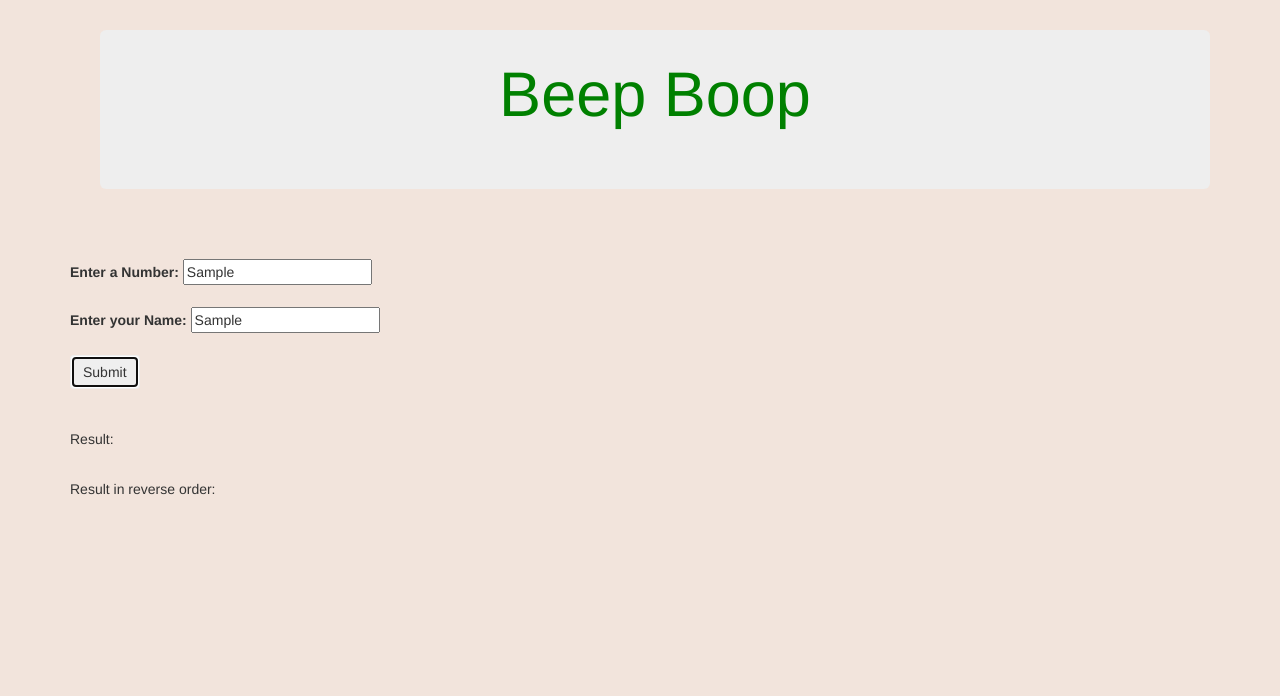
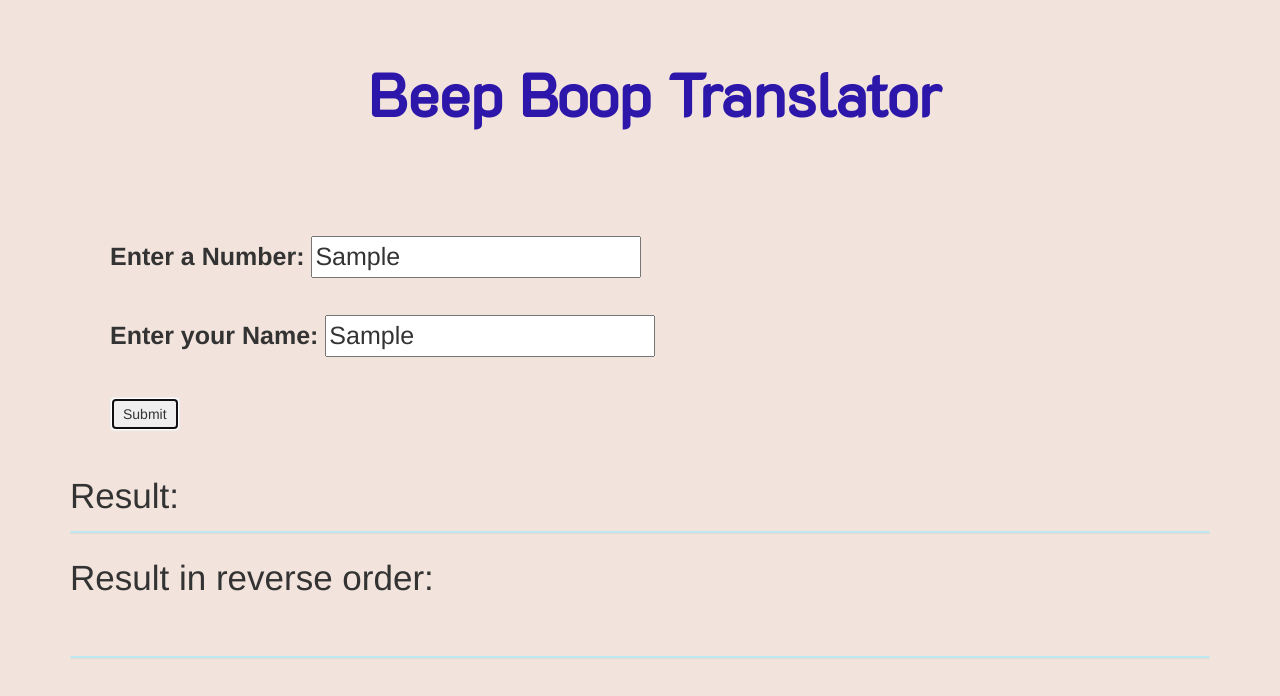
Before and after one commit to manasavesala/beep-boop, a plain HTML site: page index.html in a window 1280 px wide. Both pictures are taken after typing "Sample", "Sample" into the empty fields and a click on the button "Submit". Drawn offline with Linux system fonts and the light colour scheme.

Commit message:
added some styles in css

```diff
--- a/css/styles.css
+++ b/css/styles.css
@@ -1,18 +1,27 @@
 .op{
   display: none;;
 }
-.jumbotron{
-  margin-top: 30px;
-  margin-left: 30px;
-  padding :10px;
-  color: green;
-  font-weight: bold;
-  padding-bottom: 50px;
-}
 h1{
   text-align: center;
+  font-family: 'K2D', sans-serif;
+  font-weight: bold;
+  font-size: 60px;
+  margin-top: 50px;
+  margin-left: 30px;
+  margin-bottom: 60px;
+  padding :10px;
+  color :#2d17aa;
 }
-
 body{
   background-color: #f2e4dc;
 }
+form{
+  padding-left: 40px;
+  font-size: 25px
+}
+.op{
+  font-size: 30px;
+}
+p{
+  font-size: 35px;
+}
--- a/index.html
+++ b/index.html
@@ -5,27 +5,35 @@
     <link href="css/styles.css" rel="stylesheet" type="text/css">
     <script src="js/jquery-3.3.1.js"></script>
     <script src="js/scripts.js"></script>
+    <link href="https://fonts.googleapis.com/css?family=K2D" rel="stylesheet">
     <title>Beep Boop</title>
   </head>
   <body>
     <div class="container">
-      <div class="jumbotron">
-        <h1>Beep Boop</h1>
-      </div><br><br>
+      <h1>Beep Boop Translator</h1><br><br>
       <form id="bb">
         <label for="number">Enter a Number: </label>
         <input id="userNumber" type="text"><br><br>
         <label for="text">Enter your Name: </label>
         <input id="userName" type="text"><br><br>
-        <button type="submit" class="btn" >Submit</button>
+        <button type="submit" class="btn">Submit</button>
       </form><br><br>
-      <p class = "op"> Result: </p>
-      <div id="output">
+      <div class = "op">
+        <p > Result: </p>
+        <div class="panel panel-info" id="output">
+          <div class="panel-body" >
+            <br>
+          </div>
+        </div>
+      </div>
 
-      </div><br>
-      <p class = "op">Result in reverse order:</p>
-      <div id="reverse">
-
+      <div class = "op">
+        <p >Result in reverse order:</p><br>
+        <div class="panel panel-info" id="reverse">
+          <div class="panel-body" >
+            <br>
+          </div>
+        </div>
       </div>
     </div>
   </body>
--- a/js/scripts.js
+++ b/js/scripts.js
@@ -7,9 +7,6 @@ var beepBoop = function(number) {
     for (var i = 0; i <= number; i++){
         array.push(i);
     }
-
-
-
 
     var result = array.map(function(num){
         value = num.toString();
```
